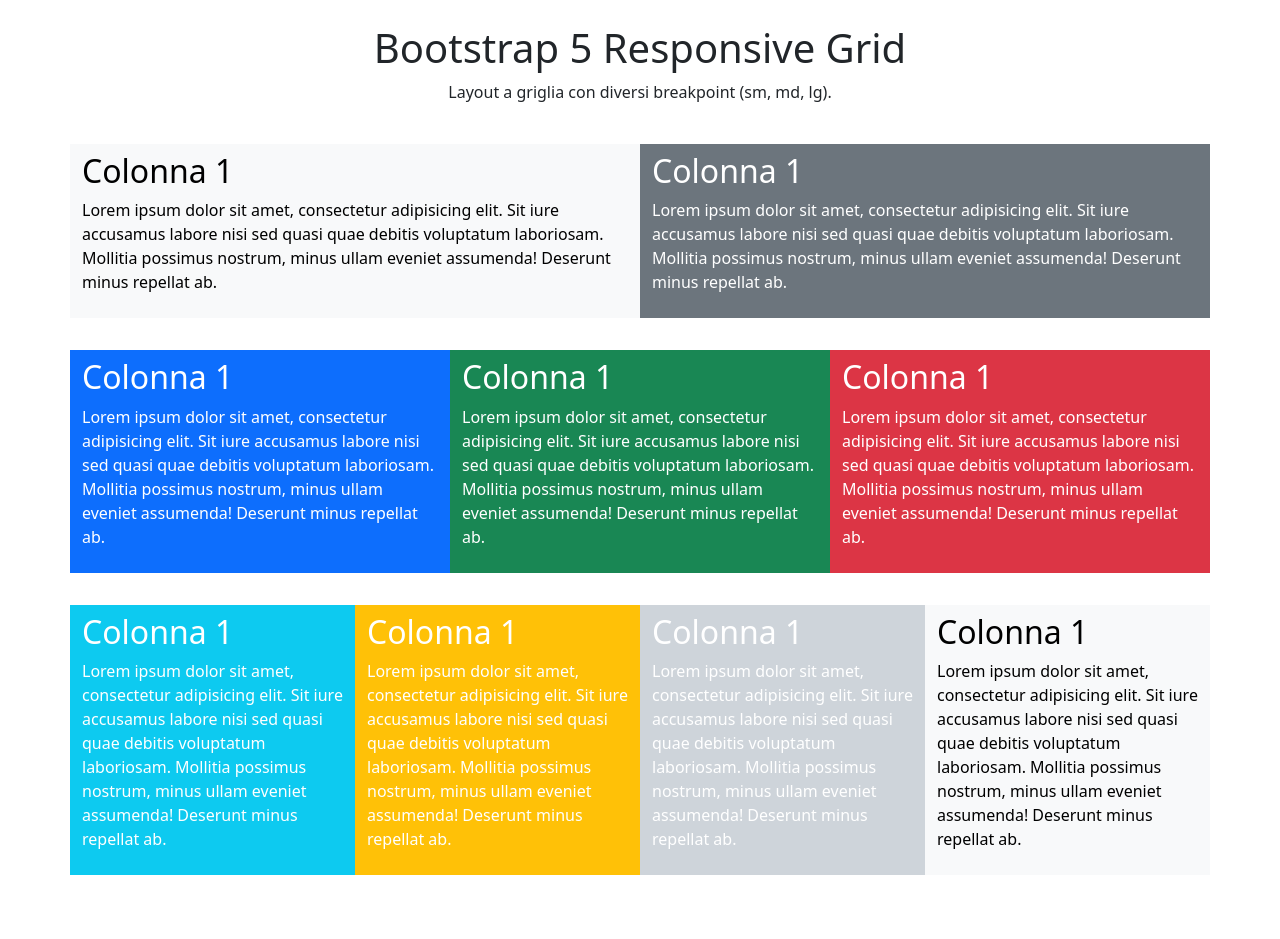
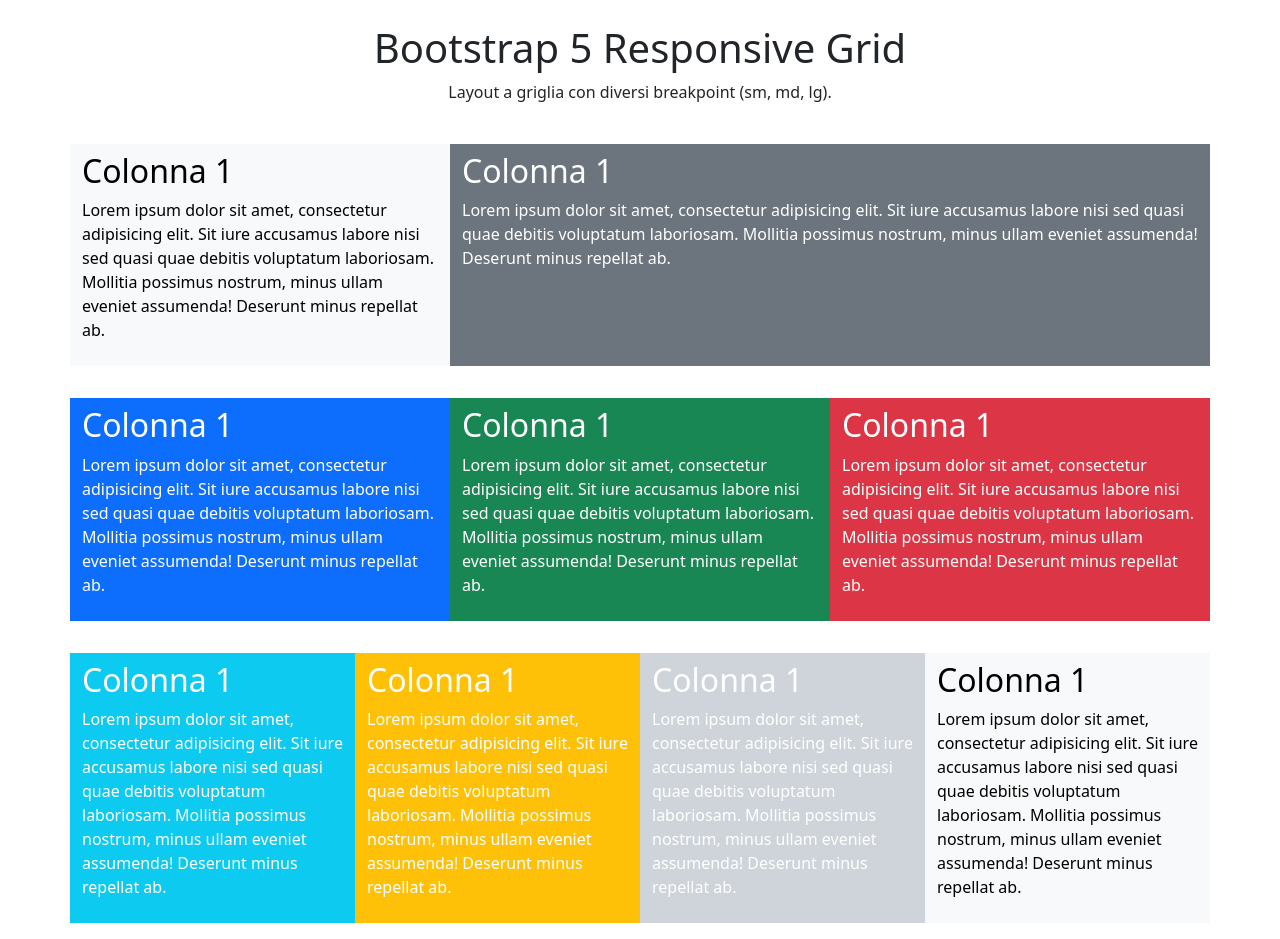
Before and after one commit to EmanueleDinaro/htmlcss-bootstrap-layout, a plain HTML site: page index.html in a window 1280 px wide. Before the commit the page ends 891 px from the top, so only its background shows below. Drawn offline with nearby package versions, Linux system fonts and the light colour scheme.

Commit message:
feat: add desktop layout

```diff
--- a/index.html
+++ b/index.html
@@ -13,11 +13,11 @@
     </div>
     <div class="container">
         <div class="row text-white py-3">
-            <div class="col-sm-12 col-md-6 bg-light text-black py-2">
+            <div class="col-sm-12 col-md-6 col-lg-4 bg-light text-black py-2">
                 <h2>Colonna 1</h2>
                 <p>Lorem ipsum dolor sit amet, consectetur adipisicing elit. Sit iure accusamus labore nisi sed quasi quae debitis voluptatum laboriosam. Mollitia possimus nostrum, minus ullam eveniet assumenda! Deserunt minus repellat ab.</p>
             </div>
-            <div class="col col-md-6 bg-secondary py-2">
+            <div class="col col-md-6 col-lg-8 bg-secondary py-2">
                 <h2>Colonna 1</h2>
                 <p>Lorem ipsum dolor sit amet, consectetur adipisicing elit. Sit iure accusamus labore nisi sed quasi quae debitis voluptatum laboriosam. Mollitia possimus nostrum, minus ullam eveniet assumenda! Deserunt minus repellat ab.</p>
             </div>
```
